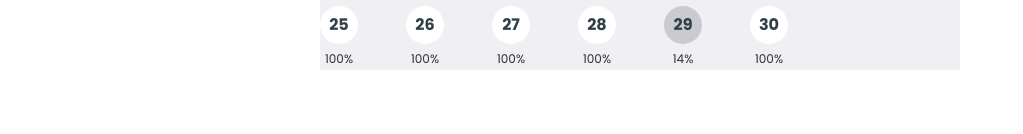
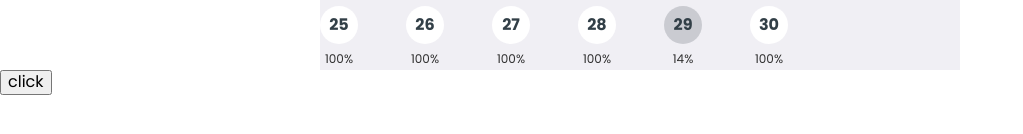
Before and after one commit to sudeepbanerjeechopra/project-aqua-track, a React (Vite) app: page /tracker in a window 1280 px wide. Shown: the part 316-450 px from the top of the page, without its empty margins (0-1023 px from the left). Built offline with nearby package versions, Linux system fonts and the light colour scheme.

Commit message:
Added WaterModal in Modals.js

```diff
--- a/src/components/Modals/Modals.jsx
+++ b/src/components/Modals/Modals.jsx
@@ -1,5 +1,9 @@
+import WaterModal from '../../components/WaterModal/WaterModal.jsx';
+
 const Modals = () => {
-  return <></>;
+  return <>
+    <WaterModal/>
+  </>;
 };
 
 export default Modals;
```
